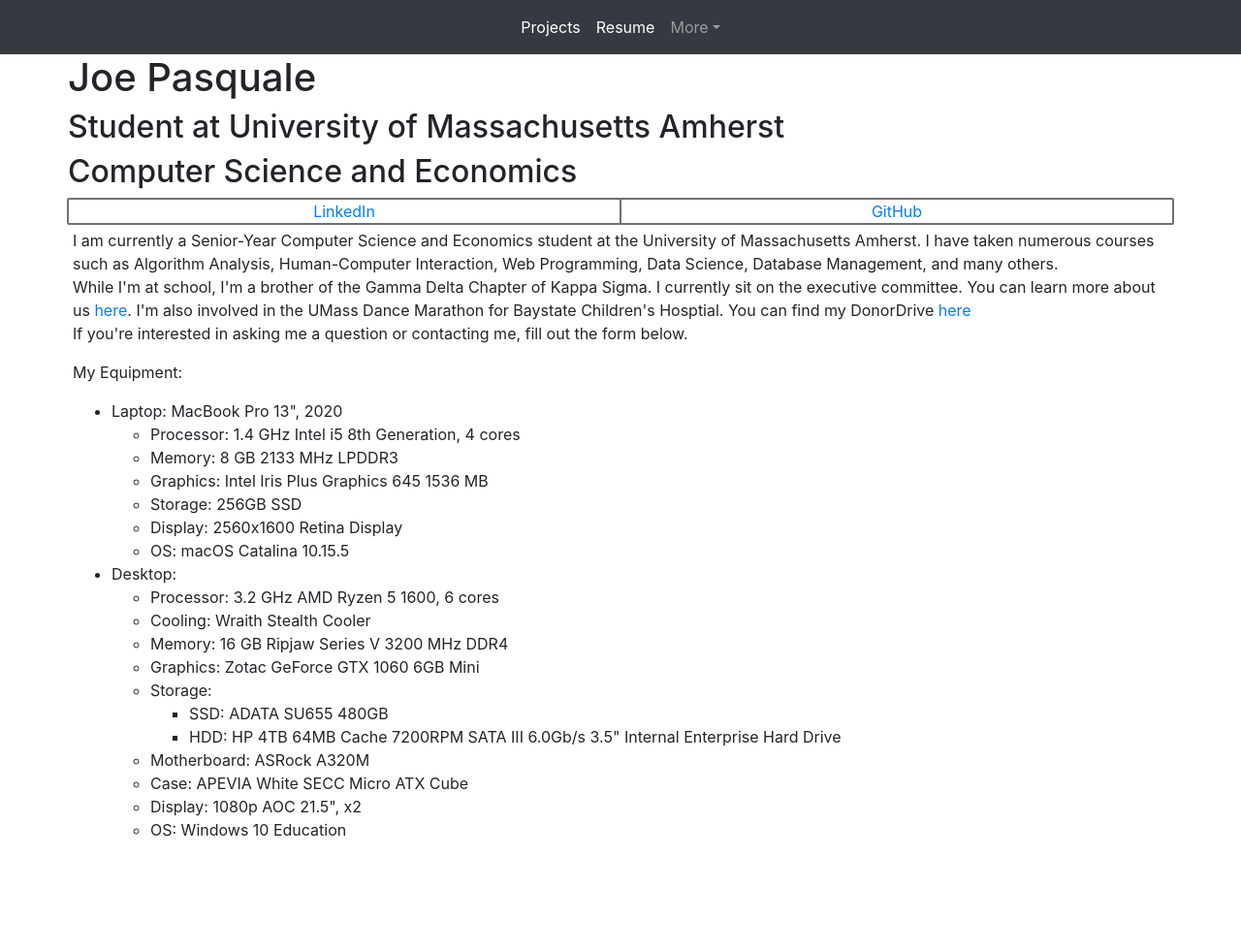
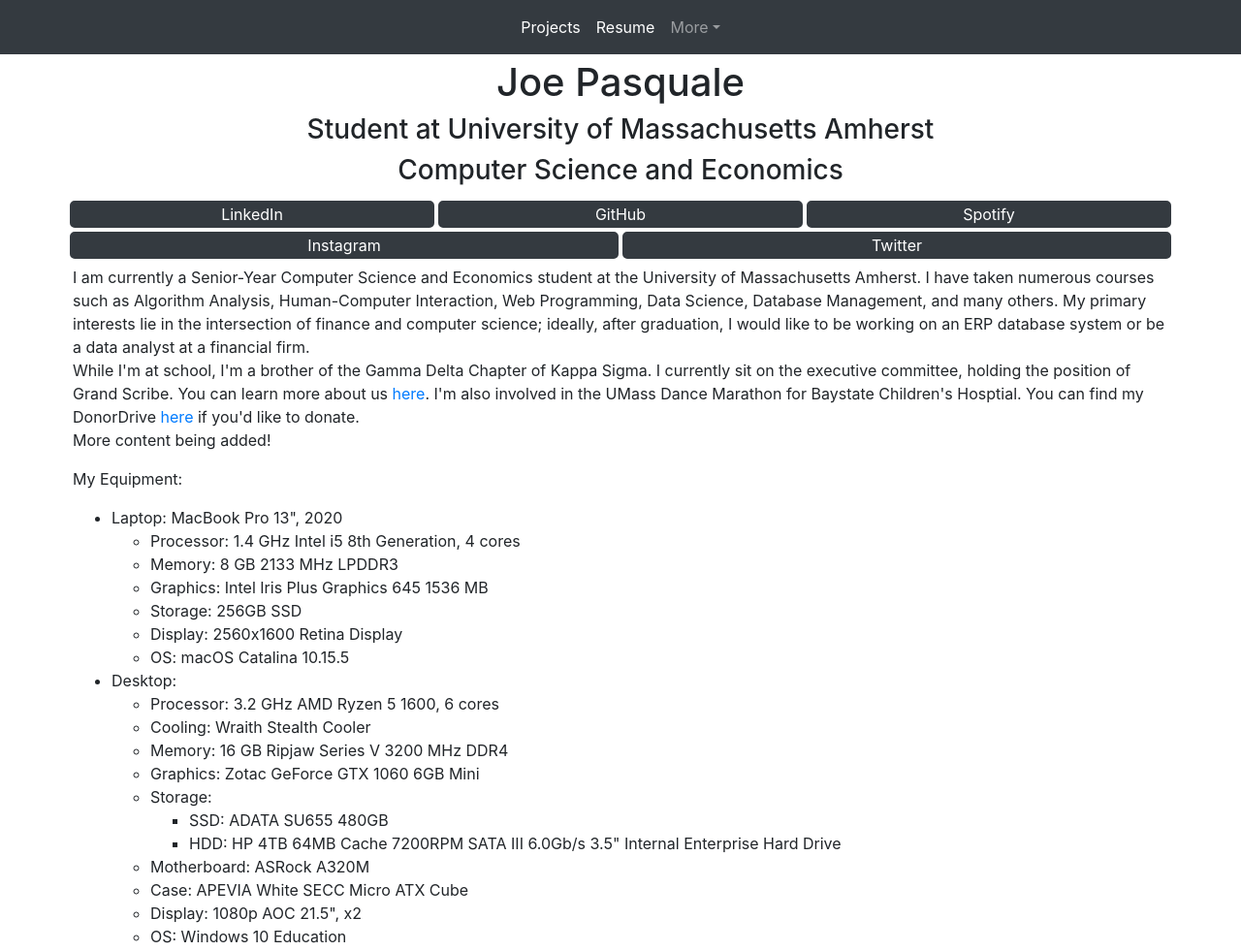
Before and after one commit to joepasquale/old-website, a plain HTML site: page index.html in a window 1280 px wide. Shown: the whole page at 97% size. Before the commit the page ends 889 px from the top, so only its background shows below. Drawn offline with nearby package versions, Linux system fonts and the light colour scheme.

Commit message:
updated styling and added social links

```diff
--- a/index.html
+++ b/index.html
@@ -41,33 +41,47 @@
         </div>
     </nav>
     <div class="container-lg">
-        <div class="row center">
-            <h1 class="center">Joe Pasquale</h1>
+        <div class="textbox center">
+                <h1 class="center">Joe Pasquale</h1>
+                <img src="">
+                <h3 class="center">Student at University of Massachusetts Amherst</h3>
+                <h3 class="center">Computer Science and Economics</h3>
         </div>
-        <div class="row center">
-            <h2 class="center">Student at University of Massachusetts Amherst</h2>
-        </div>
-        <div class="row center">
-            <h2 class="center">Computer Science and Economics</h2>
-        </div>
-        <div class="row center">
-            <div class="col linkbox"><a href="https://www.linkedin.com/in/jpasquale1" target="_blank">LinkedIn</a></div>
-            <div class="col linkbox"><a href="https://github.com/joepasquale" target="_blank">GitHub</a></div>
+        <!--Linkbox-->
+        <div>
+            <div class="row center">
+                <div class="col linkbox"><a class="social_link" href="https://www.linkedin.com/in/jpasquale1"
+                        target="_blank">LinkedIn</a></div>
+                <div class="col linkbox"><a class="social_link" href="https://github.com/joepasquale"
+                        target="_blank">GitHub</a></div>
+                <div class="col linkbox"><a class="social_link" href="https://spoti.fi/2IjMkgo"
+                        target="_blank">Spotify</a></div>
+            </div>
+            <div class="row center">
+                <div class="col linkbox"><a class="social_link" href="https://www.instagram.com/joepasquale1"
+                        target="_blank">Instagram</a></div>
+                <div class="col linkbox"><a class="social_link" href="https://www.twitter.com/josecanyousi"
+                        target="_blank">Twitter</a></div>
+            </div>
         </div>
     </div>
     <div class="container-lg textbox">
         <p>I am currently a Senior-Year Computer Science and Economics student at the University of Massachusetts
             Amherst. I
             have taken numerous courses such as Algorithm Analysis, Human-Computer Interaction, Web Programming, Data
-            Science, Database Management, and many others.
+            Science, Database Management, and many others. My primary interests lie in the intersection of finance and
+            computer science; ideally, after graduation, I would like to be working on an ERP database system or be a
+            data analyst at a financial firm.
             <br>While I'm at school, I'm a brother of the Gamma Delta Chapter of Kappa Sigma. I currently sit on the
-            executive committee. You can learn more about us <a href="https://www.umasskappasig.com"
-                target="_blank">here</a>. I'm also involved in the UMass Dance Marathon for Baystate Children's
+            executive committee, holding the position of Grand Scribe. You can learn more about us <a
+                href="https://www.umasskappasig.com" target="_blank">here</a>. I'm also involved in the UMass Dance
+            Marathon for Baystate Children's
             Hosptial.
             You can find my DonorDrive <a
                 href="https://events.dancemarathon.com/index.cfm?fuseaction=donorDrive.participant&participantID=614332">here</a>
-            <br>If you're interested in asking me a question or contacting me, fill out the form below.
-        </p>
+            if you'd like to donate.
+            <br>
+            More content being added! </p>
         <p>My Equipment:
         <ul>
             <li>Laptop: MacBook Pro 13", 2020
--- a/style.css
+++ b/style.css
@@ -5,9 +5,17 @@
 }
 
 .linkbox {
-    border: #707070 solid 2px;
-    border-radius: 2px;
-    margin: -1px;
+    border: #343a40 solid 2px;
+    border-radius: 5px;
+    margin: 2px;
+    background-color: #343a40;
+
+}
+
+.social_link {
+    color: white;
+    text-decoration: none;
+
 }
 
 .textbox {
```
